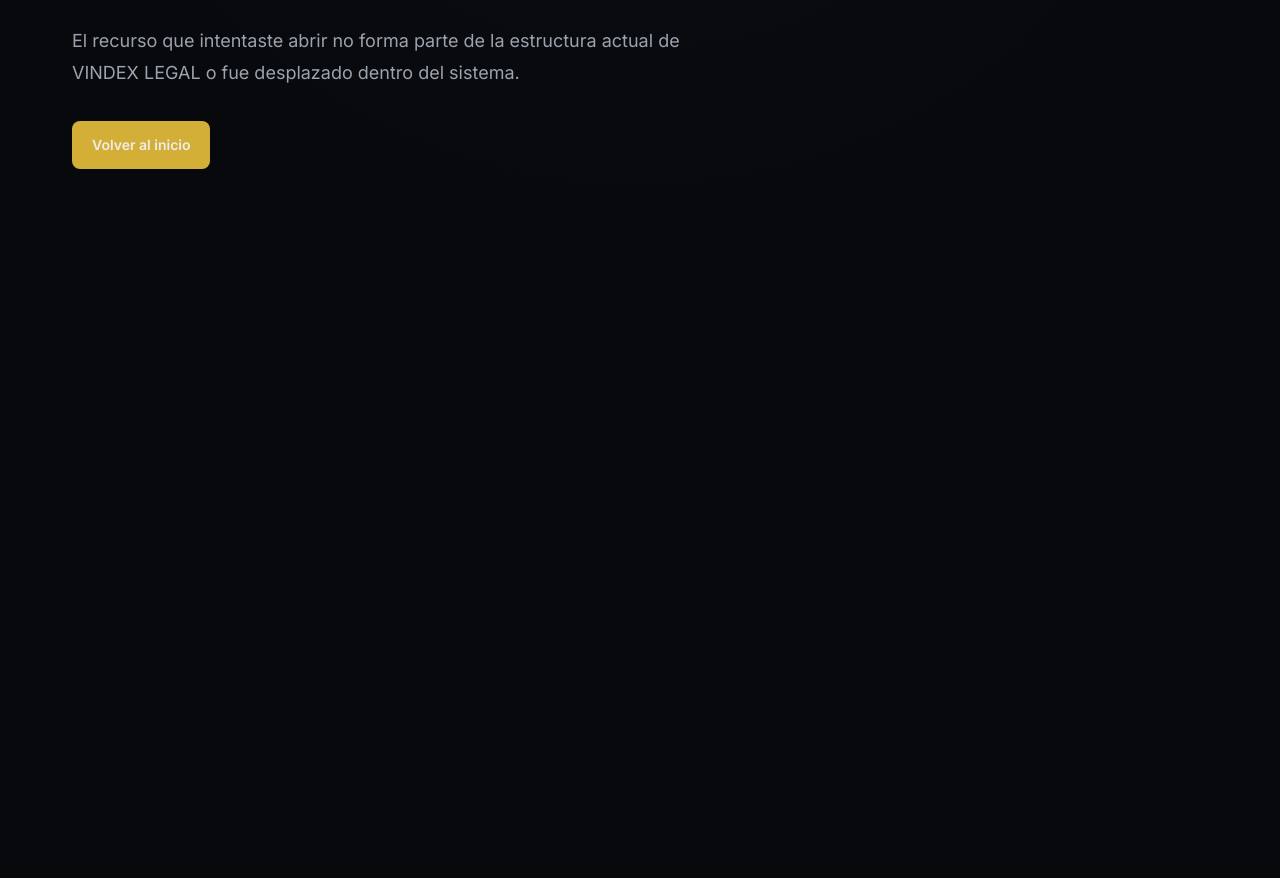
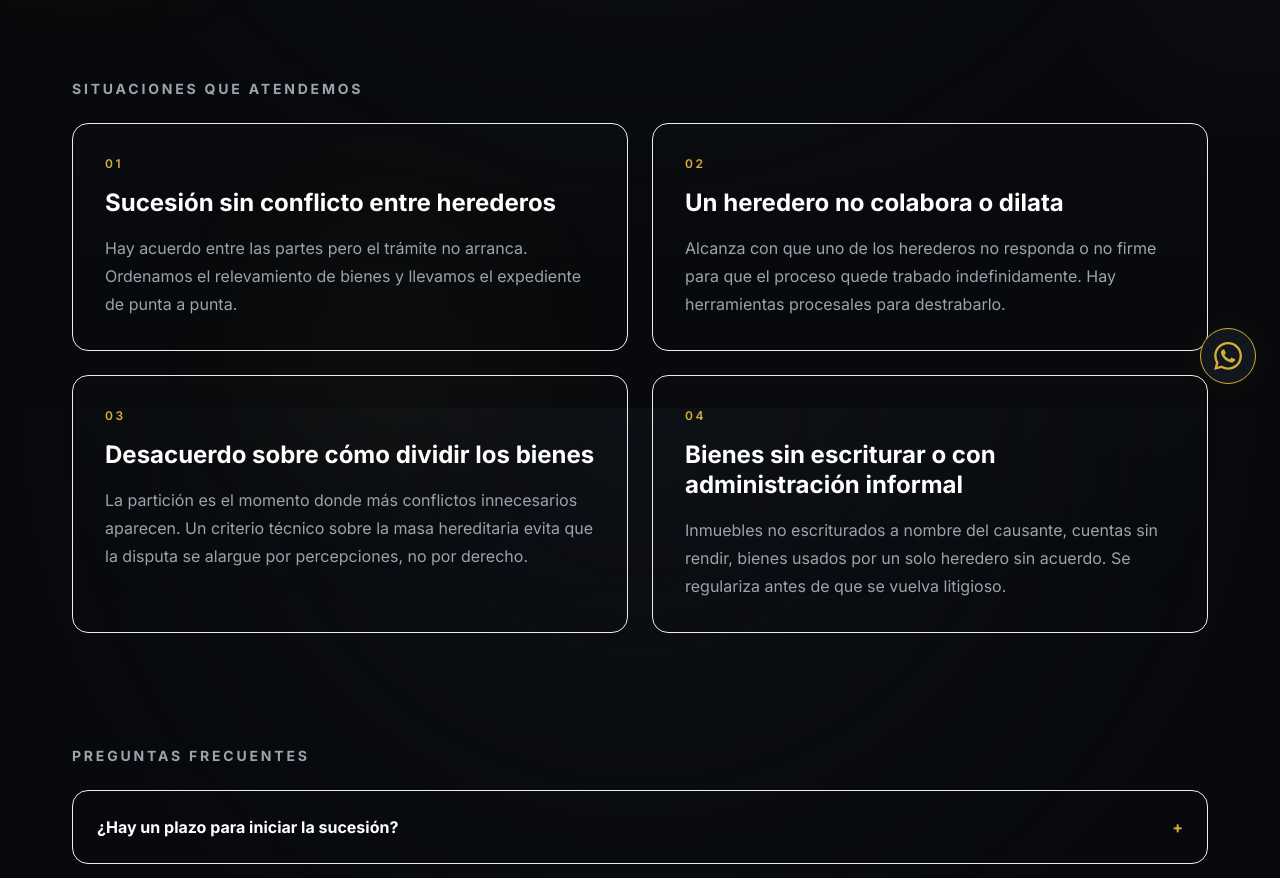
Before and after one commit to MarceRetamal/vindex, a Next.js app: page /sucesiones in a window 1280 px wide. Before the commit this address had no page. Shown: the part 392-1270 px from the top of the page. Before the commit the page ends 800 px from the top, so only its background shows below. Built offline with nearby package versions, Linux system fonts and the light colour scheme.

Commit message:
fix sucesiones

```diff
--- /dev/null
+++ b/src/app/(site)/sucesiones/page.tsx
@@ -0,0 +1,142 @@
+import type { Metadata } from 'next'
+import { buildMetadata } from '@/lib/metadata'
+import { FadeIn } from '@/components/motion/FadeIn'
+import { StaggerFadeIn } from '@/components/motion/StaggerFadeIn'
+import { Card } from '@/components/ui/Card'
+import { PageCta } from '@/components/ui/PageCta'
+import { PageIntro } from '@/components/ui/PageIntro'
+import { PageShell } from '@/components/ui/PageShell'
+
+export const metadata: Metadata = buildMetadata({
+  title: 'Abogado en Sucesiones en La Plata',
+  description:
+    'Sucesiones simples y particiones con herederos en desacuerdo en La Plata y provincia de Buenos Aires. Relevamiento patrimonial y partición ordenada.',
+  path: '/sucesiones',
+})
+
+const situations = [
+  {
+    eyebrow: '01',
+    title: 'Sucesión sin conflicto entre herederos',
+    description:
+      'Hay acuerdo entre las partes pero el trámite no arranca. Ordenamos el relevamiento de bienes y llevamos el expediente de punta a punta.',
+  },
+  {
+    eyebrow: '02',
+    title: 'Un heredero no colabora o dilata',
+    description:
+      'Alcanza con que uno de los herederos no responda o no firme para que el proceso quede trabado indefinidamente. Hay herramientas procesales para destrabarlo.',
+  },
+  {
+    eyebrow: '03',
+    title: 'Desacuerdo sobre cómo dividir los bienes',
+    description:
+      'La partición es el momento donde más conflictos innecesarios aparecen. Un criterio técnico sobre la masa hereditaria evita que la disputa se alargue por percepciones, no por derecho.',
+  },
+  {
+    eyebrow: '04',
+    title: 'Bienes sin escriturar o con administración informal',
+    description:
+      'Inmuebles no escriturados a nombre del causante, cuentas sin rendir, bienes usados por un solo heredero sin acuerdo. Se regulariza antes de que se vuelva litigioso.',
+  },
+]
+
+const faqs = [
+  {
+    q: '¿Hay un plazo para iniciar la sucesión?',
+    a: 'No hay un plazo perentorio para iniciarla, pero cuanto más tiempo pasa, más difícil es reconstruir la documentación y más probable es que aparezcan desacuerdos entre herederos sobre el uso de los bienes en el ínterin.',
+  },
+  {
+    q: '¿Se puede vender un bien antes de terminar la sucesión?',
+    a: 'En general no, hasta tanto se inscriba la declaratoria de herederos y se defina la titularidad. Vender antes de tiempo suele generar los conflictos más difíciles de resolver después.',
+  },
+  {
+    q: '¿Qué pasa si un heredero no quiere firmar ni presentarse?',
+    a: 'El proceso no queda condicionado a la voluntad de un solo heredero. Existen vías procesales para avanzar igual, según el caso.',
+  },
+  {
+    q: '¿Una sucesión sin conflicto es más barata o más rápida con un estudio grande o uno chico?',
+    a: 'No depende del tamaño del estudio, depende de que alguien lleve el expediente activamente. La demora habitual en sucesiones simples no es judicial, es de gestión.',
+  },
+]
+
+export default function SucesionesPage() {
+  return (
+    <PageShell>
+      <script
+        type="application/ld+json"
+        dangerouslySetInnerHTML={{
+          __html: JSON.stringify({
+            '@context': 'https://schema.org',
+            '@type': 'FAQPage',
+            mainEntity: faqs.map((f) => ({
+              '@type': 'Question',
+              name: f.q,
+              acceptedAnswer: { '@type': 'Answer', text: f.a },
+            })),
+          }),
+        }}
+      />
+
+      <PageIntro
+        eyebrow="Sucesiones — La Plata y Provincia de Buenos Aires"
+        title="Abogado de sucesiones en La Plata"
+        description="El patrimonio parado no se cuida solo: se devalúa, o se disputa. VINDEX LEGAL lleva sucesiones simples de punta a punta y particiones donde los herederos no logran un acuerdo. Relevamiento patrimonial y evaluación confidencial del caso."
+      />
+
+      <div className="mt-16 md:mt-24">
+        <h3 className="text-[14px] font-bold uppercase tracking-[0.2em] text-[var(--text-secondary)] mb-6">
+          Situaciones que atendemos
+        </h3>
+        <StaggerFadeIn stagger={0.1}>
+          <div className="grid gap-6 sm:grid-cols-2">
+            {situations.map((s) => (
+              <Card key={s.title} eyebrow={s.eyebrow} title={s.title} description={s.description} />
+            ))}
+          </div>
+        </StaggerFadeIn>
+      </div>
+
+      <div className="mt-20 md:mt-28">
+        <h3 className="text-[14px] font-bold uppercase tracking-[0.2em] text-[var(--text-secondary)] mb-6">
+          Preguntas frecuentes
+        </h3>
+        <StaggerFadeIn stagger={0.08}>
+          <div className="grid gap-4">
+            {faqs.map((f) => (
+              <details
+                key={f.q}
+                className="group rounded-[16px] border border-[var(--border)] bg-[var(--surface-1)] p-6 open:border-white/10"
+              >
+                <summary className="cursor-pointer list-none font-bold text-white text-[16px] flex justify-between items-center gap-4">
+                  {f.q}
+                  <span className="text-[var(--accent)] group-open:rotate-45 transition-transform">+</span>
+                </summary>
+                <p className="mt-3 text-[15px] leading-relaxed text-[var(--text-secondary)]">{f.a}</p>
+              </details>
+            ))}
+          </div>
+        </StaggerFadeIn>
+      </div>
+
+      <FadeIn>
+        <p className="mt-10 text-[15px] leading-relaxed text-[var(--text-secondary)]">
+          Guía relacionada:{' '}
+          <a href="/blog/cuanto-cuesta-tarda-sucesion-provincia-buenos-aires" className="font-medium text-[var(--accent)] underline-offset-4 hover:underline">
+            Cuánto cuesta y cuánto tarda una sucesión en la Provincia de Buenos Aires →
+          </a>
+        </p>
+      </FadeIn>
+
+      <div className="mt-20 md:mt-32">
+        <PageCta
+          eyebrow="Evaluación confidencial"
+          title="Cada mes que pasa sin resolver, el desacuerdo se vuelve más difícil de destrabar."
+          description="La consulta inicial es confidencial y no lo compromete a nada hasta contar con un dictamen de viabilidad."
+          buttonHref="/evaluacion"
+          buttonLabel="Solicitar Evaluación del Caso"
+        />
+      </div>
+    </PageShell>
+  )
+}
```
